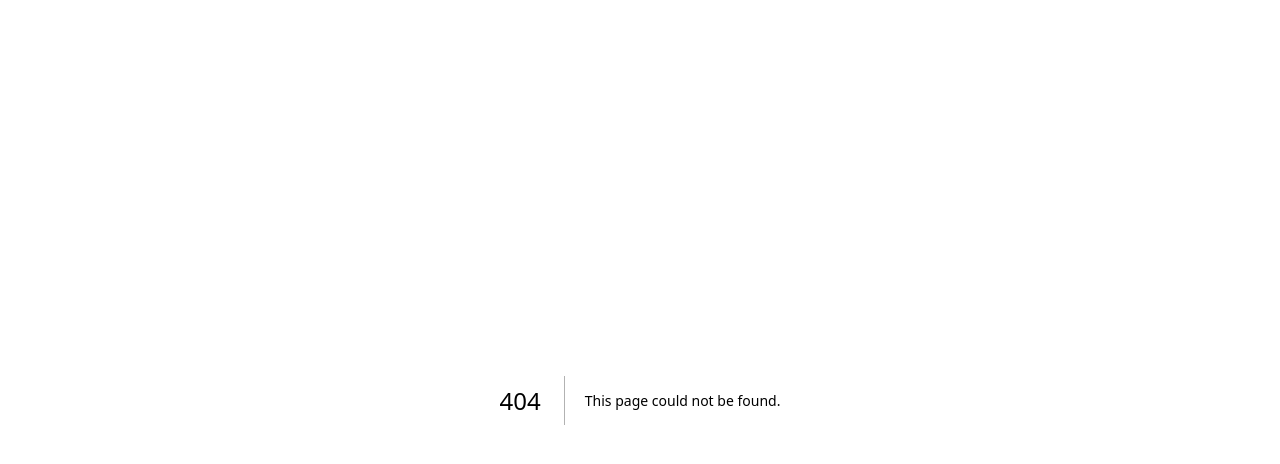
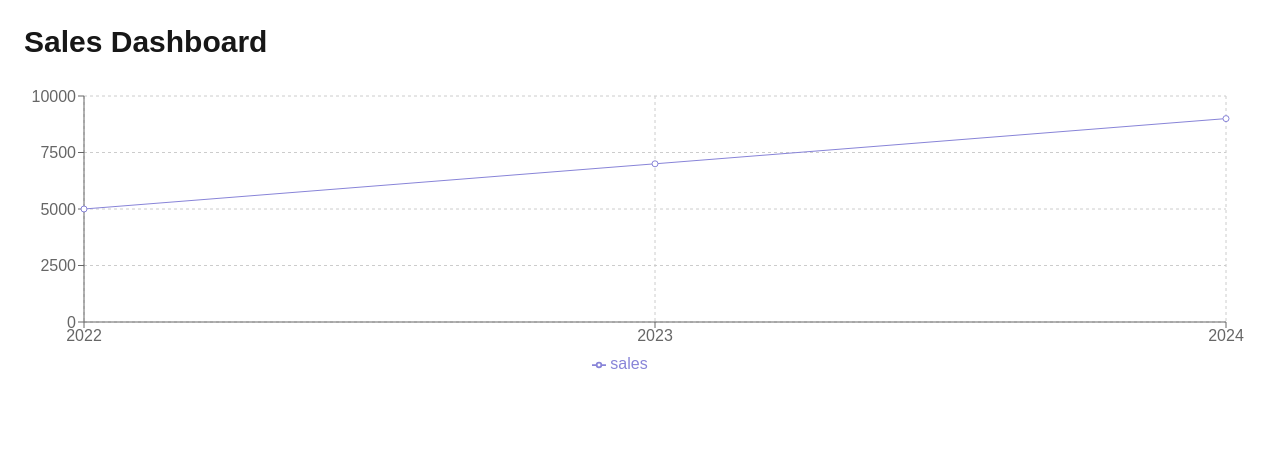
Before and after one commit to AtharvaRGhadge/sales-dashboard-nextjs, a Next.js app: page /dashboard in a window 1280 px wide. Before the commit this address had no page. Shown: the top 464 px of the page. Built offline with nearby package versions, Linux system fonts and the light colour scheme.

Commit message:
Initial commit - Next.js 15 + TS + Tailwind setup with dashboard page

```diff
--- a/package.json
+++ b/package.json
@@ -11,7 +11,8 @@
   "dependencies": {
     "next": "16.1.1",
     "react": "19.2.3",
-    "react-dom": "19.2.3"
+    "react-dom": "19.2.3",
+    "recharts": "^3.6.0"
   },
   "devDependencies": {
     "@tailwindcss/postcss": "^4",
--- /dev/null
+++ b/src/app/dashboard/page.tsx
@@ -0,0 +1,10 @@
+import SalesChart from "@/components/SalesChart";
+
+export default function DashboardPage() {
+  return (
+    <div className="p-6">
+      <h1 className="text-3xl font-bold mb-4">Sales Dashboard</h1>
+      <SalesChart />
+    </div>
+  );
+}
--- /dev/null
+++ b/src/components/SalesChart.tsx
@@ -0,0 +1,25 @@
+"use client";
+import {
+  LineChart, Line, XAxis, YAxis, CartesianGrid, Tooltip, Legend, ResponsiveContainer
+} from "recharts";
+
+const data = [
+  { year: "2022", sales: 5000 },
+  { year: "2023", sales: 7000 },
+  { year: "2024", sales: 9000 },
+];
+
+export default function SalesChart() {
+  return (
+    <ResponsiveContainer width="100%" height={300}>
+      <LineChart data={data} margin={{ top: 20, right: 30, left: 0, bottom: 0 }}>
+        <CartesianGrid strokeDasharray="3 3" />
+        <XAxis dataKey="year" />
+        <YAxis />
+        <Tooltip />
+        <Legend />
+        <Line type="monotone" dataKey="sales" stroke="#8884d8" />
+      </LineChart>
+    </ResponsiveContainer>
+  );
+}
```
Also changed, not shown: 1 other file (tests, documents, lock files or other folders).
